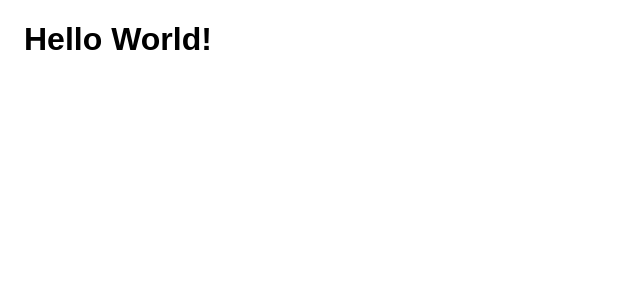
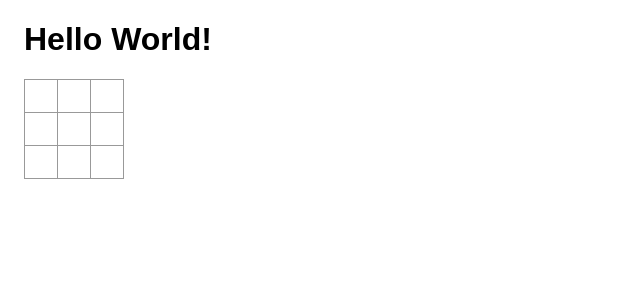
Before and after one commit to gravaman/fleish, a React app: page / in a window 1280 px wide. Shown: the top 300 px of the page, without its empty margins (0-640 px from the left). Built offline with nearby package versions, Linux system fonts and the light colour scheme; the HTML template or start-up script is replaced by a standard one.

Commit message:
adds basic tic-tac-toe game structure

```diff
--- a/client/App.js
+++ b/client/App.js
@@ -1,4 +1,5 @@
 import React, { Component } from 'react'
+import TicTacToe from './TicTacToe/Game.js'
 import './App.less'
 
 class App extends Component {
@@ -6,6 +7,7 @@ class App extends Component {
     return(
       <div className="App">
         <h1>Hello World!</h1>
+        <TicTacToe />
       </div>
     )
   }
--- /dev/null
+++ b/client/TicTacToe/Board.js
@@ -0,0 +1,38 @@
+import React, { Component } from 'react'
+import Square from './Square.js'
+import './Board.less'
+
+class Board extends Component {
+  renderSquare(i) {
+    return (
+      <Square
+        value={ this.props.squares[i] }
+        onClick={ () => this.props.onClick(i) }
+      />
+    )
+  }
+
+  render() {
+    return(
+      <div className='board'>
+        <div className='board-row'>
+          { this.renderSquare(0) }
+          { this.renderSquare(1) }
+          { this.renderSquare(2) }
+        </div>
+        <div className='board-row'>
+          { this.renderSquare(3) }
+          { this.renderSquare(4) }
+          { this.renderSquare(5) }
+        </div>
+        <div className='board-row'>
+          { this.renderSquare(6) }
+          { this.renderSquare(7) }
+          { this.renderSquare(8) }
+        </div>
+      </div>
+    )
+  }
+}
+
+export default Board
--- /dev/null
+++ b/client/TicTacToe/Board.less
@@ -0,0 +1,5 @@
+.board-row:after {
+  clear: both;
+  content: "";
+  display: table;
+}
--- /dev/null
+++ b/client/TicTacToe/Game.js
@@ -0,0 +1,51 @@
+import React, { Component } from 'react'
+import Board from './Board.js'
+import utilities from './utilities'
+import './Game.less'
+
+class Game extends Component {
+  constructor(props) {
+    super(props)
+    this.state = {
+      history: [
+        { squares: Array(9).fill(null) }
+      ],
+      stepNumber: 0,
+      xIsNext: true
+    }
+  }
+
+  handleClick(i) {
+    const history = this.state.history.slice(0, this.state.stepNumber + 1)
+    const current = history[history.length - 1]
+    const squares = current.squares.slice()
+    if (utilities.calculateWinner(squares) || squares[i]) {
+      return
+    }
+
+    squares[i] = this.state.xIsNext ? 'X' : 'O'
+    this.setState({
+      history: history.concat([
+        { squares: squares }
+      ]),
+      stepNumber: history.length,
+      xIsNext: !this.state.xIsNext
+    })
+  }
+
+  render() {
+    const history = this.state.history
+    const current = history[this.state.stepNumber]
+
+    return(
+      <div className="game">
+        <Board
+          squares={ current.squares }
+          onClick={ i => this.handleClick(i) }
+        />
+      </div>
+    )
+  }
+}
+
+export default Game
--- /dev/null
+++ b/client/TicTacToe/Game.less
@@ -0,0 +1,4 @@
+.game {
+  display: flex;
+  flex-direct: row;
+}
--- /dev/null
+++ b/client/TicTacToe/Square.js
@@ -0,0 +1,16 @@
+import React, { Component } from 'react'
+import './Square.less'
+
+class Square extends Component {
+  render() {
+    return(
+      <button
+        className='square'
+        onClick={ this.props.onClick }>
+        { this.props.value }
+      </button>
+    )
+  }
+}
+
+export default Square
--- /dev/null
+++ b/client/TicTacToe/Square.less
@@ -0,0 +1,18 @@
+.square {
+  background: #fff;
+  border: 1px solid #999;
+  float: left;
+  font-si: 24px;
+  font-weight: bold;
+  line-height: 34px;
+  height: 34px;
+  margin-right: -1px;
+  margin-top: -1px;
+  padding: 0;
+  text-align: center;
+  width: 34px;
+}
+
+.square:focus {
+  outline: none;
+}
--- /dev/null
+++ b/client/TicTacToe/utilities.js
@@ -0,0 +1,23 @@
+let utilities = {
+  calculateWinner: function(squares) {
+    const lines = [
+      [0, 1, 2],
+      [3, 4, 5],
+      [6, 7, 8],
+      [0, 3, 6],
+      [1, 4, 7],
+      [2, 5, 8],
+      [0, 4, 8],
+      [2, 4, 6]
+    ]
+    for (let i = 0; i < lines.length; i++) {
+      const [a, b, c] = lines[i]
+      if (squares[a] && squares[a] === squares[b] && squares[b] === squares[c]) {
+        return squares[a]
+      }
+    }
+    return null
+  }
+}
+
+export default utilities
```
